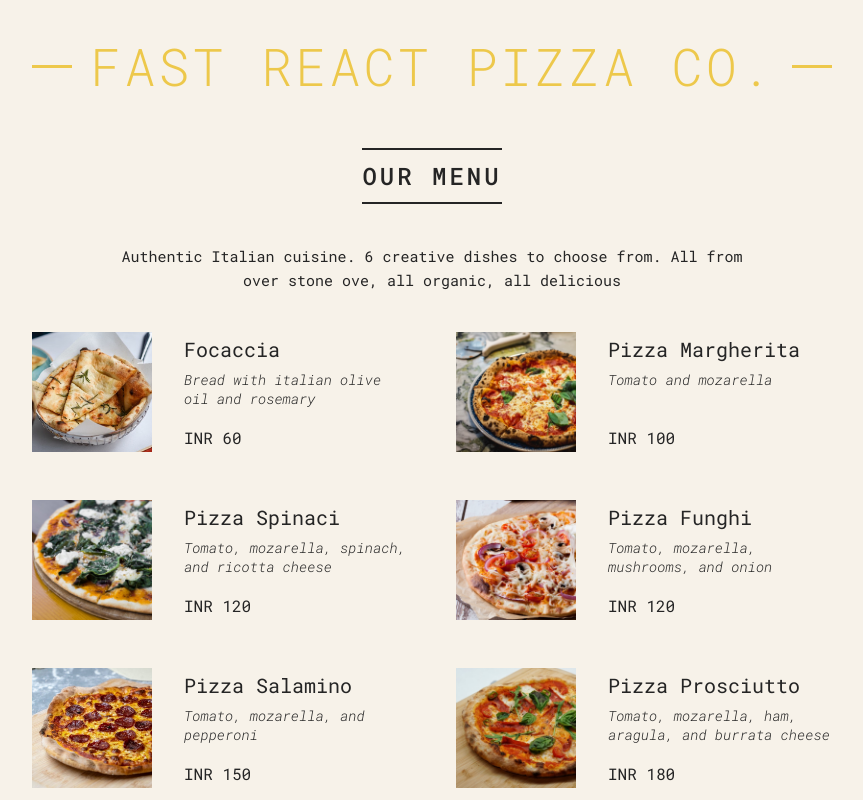
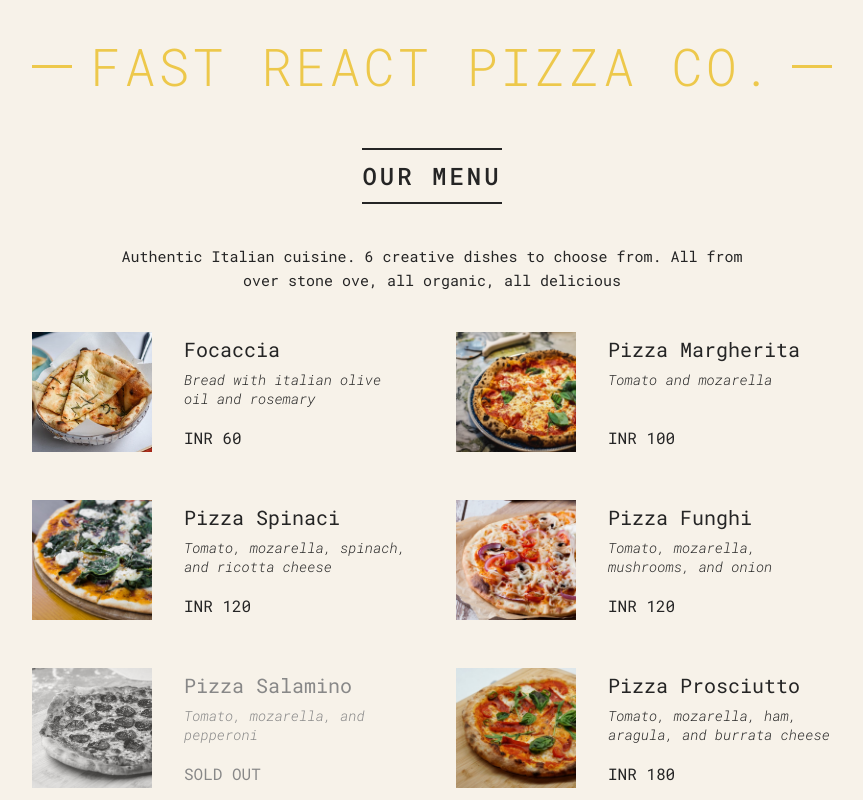
Before and after one commit to anupam1209/react-learning, a React (Create React App) app: page / in a window 1280 px wide. Shown: the top 800 px of the page, without its empty margins (208-1071 px from the left). Built offline with nearby package versions, Linux system fonts and the light colour scheme.

Commit message:
feature: filtered the pizza list based on the availability

```diff
--- a/src/App.jsx
+++ b/src/App.jsx
@@ -40,12 +40,17 @@ const Menu = () => {
 
 const Pizza = ({ pizzaObject }) => {
   return (
-    <div className="pizza">
+    // here we conditionally set the class based on the property of the pizzaObject soldOut property
+    <div className={pizzaObject.soldOut ? "pizza sold-out" : "pizza"}>
       <img src={pizzaObject.photoName} alt={pizzaObject.name} />
       <div>
         <h3>{pizzaObject.name}</h3>
         <p>{pizzaObject.ingredients}</p>
-        <span>INR {pizzaObject.price * 10}</span>
+        {pizzaObject.soldOut ? (
+          <span>SOLD OUT</span>
+        ) : (
+          <span>INR {pizzaObject.price * 10}</span>
+        )}
       </div>
     </div>
   );
```
